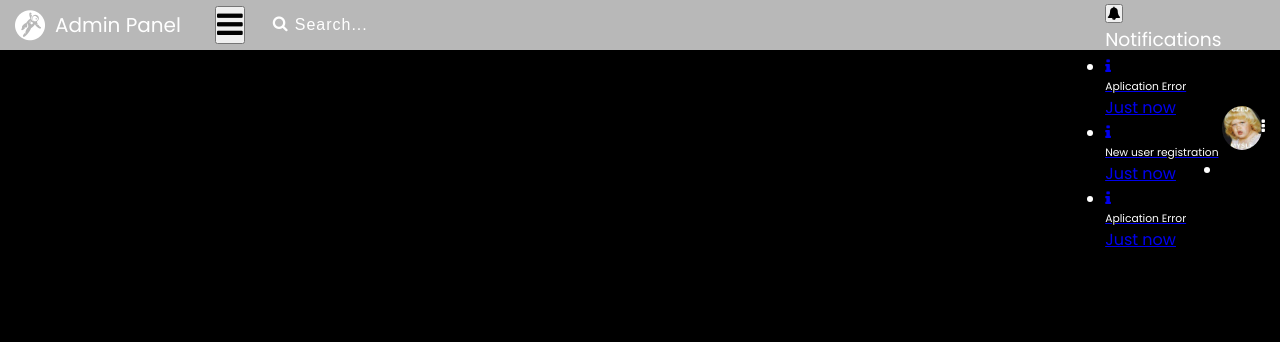
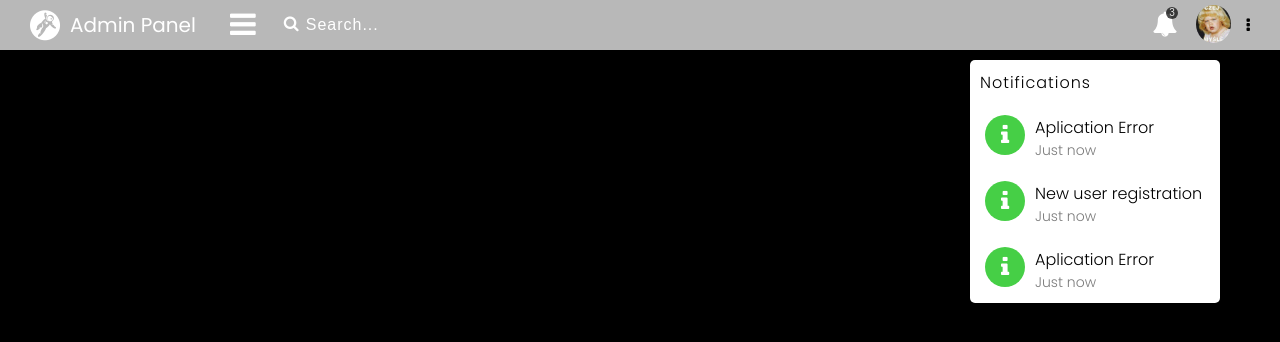
Before and after one commit to ErykFryderyk/admin-panel, a website: page index.html in a window 1280 px wide. Drawn offline with Linux system fonts and the light colour scheme.

Commit message:
update style

```diff
--- a/src/style/style.css
+++ b/src/style/style.css
@@ -7,7 +7,7 @@
   padding: 0; }
 
 body {
-  color: white;
+  color: black;
   background-color: #000;
   font-family: 'Poppins',
  sans-serif; }
@@ -18,7 +18,14 @@ html {
 h1, h2, h3, h4, h5, h6 {
   font-weight: normal;
   line-height: normal;
-  color: #fff; }
+  color: black; }
+
+a {
+  text-decoration: none;
+  color: white; }
+
+li {
+  list-style-type: none; }
 
 .container {
   width: 100%;
@@ -50,7 +57,7 @@ h1, h2, h3, h4, h5, h6 {
   padding: 0; }
 
 body {
-  color: white;
+  color: black;
   background-color: #000;
   font-family: 'Poppins',
  sans-serif; }
@@ -61,7 +68,14 @@ html {
 h1, h2, h3, h4, h5, h6 {
   font-weight: normal;
   line-height: normal;
-  color: #fff; }
+  color: black; }
+
+a {
+  text-decoration: none;
+  color: white; }
+
+li {
+  list-style-type: none; }
 
 .container {
   width: 100%;
@@ -89,25 +103,28 @@ h1, h2, h3, h4, h5, h6 {
   position: fixed;
   width: 100%;
   height: 50px;
-  padding: 0 15px 0 15px;
+  padding: 0 15px;
   display: grid;
-  grid-template-columns: 50px 1fr 1fr;
+  grid-template-columns: .5fr 1fr .5fr;
   background-color: #b8b8b8; }
   @media only screen and (min-width: 576px) {
     .navbar {
-      grid-template-columns: 200px 1fr 1fr; } }
+      grid-template-columns: 200px 1fr 100px;
+      padding: 0px 30px; } }
   .navbar__brand {
     display: flex;
     height: 50px;
     align-items: center; }
     .navbar__brand i {
-      font-size: 30px; }
+      font-size: 30px;
+      color: white; }
     .navbar__brand label {
+      color: white;
       font-size: 20px;
       margin-left: 10px;
       transform: translate(-100%);
       opacity: 0;
-      transition: all .3s; }
+      transition: all .3s .3s; }
       @media only screen and (min-width: 576px) {
         .navbar__brand label {
           display: block;
@@ -118,12 +135,18 @@ h1, h2, h3, h4, h5, h6 {
     align-items: center;
     height: 50px; }
     .navbar__menu .hamburger {
-      font-size: 30px; }
+      font-size: 30px;
+      cursor: pointer;
+      background-color: transparent;
+      border: none; }
+      .navbar__menu .hamburger i {
+        color: white; }
     .navbar__menu .search {
       margin-left: 20px;
       display: flex;
       position: relative; }
       .navbar__menu .search i {
+        color: white;
         position: absolute;
         top: 5px;
         left: 8px; }
@@ -145,16 +168,95 @@ h1, h2, h3, h4, h5, h6 {
   .navbar__settings {
     display: flex;
     align-items: center;
-    justify-content: end; }
+    justify-content: space-between; }
+    .navbar__settings .notification {
+      display: flex;
+      justify-content: center;
+      align-items: center; }
+      .navbar__settings .notification__wrapper {
+        position: relative;
+        width: 30px; }
+      .navbar__settings .notification__btn {
+        width: 100%;
+        height: 30px;
+        background-color: transparent;
+        border: none;
+        cursor: pointer;
+        position: relative; }
+        .navbar__settings .notification__btn i {
+          color: #fff;
+          font-size: 25px; }
+        .navbar__settings .notification__btn::before {
+          content: '3';
+          color: #e4e4e4;
+          font-size: 10px;
+          position: absolute;
+          left: 16px;
+          top: -3px;
+          width: 12px;
+          height: 12px;
+          background-color: #000000b3;
+          border-radius: 10px; }
+      .navbar__settings .notification__dropdown {
+        top: 50px;
+        left: -180px;
+        border-radius: 5px;
+        position: absolute;
+        background-color: #fff;
+        min-width: 250px;
+        height: auto; }
+        .navbar__settings .notification__dropdown .dropdown {
+          padding-top: 10px; }
+          .navbar__settings .notification__dropdown .dropdown__title {
+            color: black;
+            font-size: 16px;
+            letter-spacing: 1px;
+            font-weight: 300;
+            padding: 0px 10px;
+            margin-bottom: 10px; }
+          .navbar__settings .notification__dropdown .dropdown__items {
+            width: 100%;
+            padding: 10px 15px;
+            cursor: pointer;
+            transition: background .2s ease-in-out; }
+            .navbar__settings .notification__dropdown .dropdown__items:hover {
+              background: #e2e2e2b9; }
+            .navbar__settings .notification__dropdown .dropdown__items:last-child {
+              border-radius: 0px 0px 5px 5px; }
+            .navbar__settings .notification__dropdown .dropdown__items a {
+              display: flex;
+              width: 100%;
+              height: 100%;
+              color: black; }
+            .navbar__settings .notification__dropdown .dropdown__items i {
+              width: 40px;
+              height: 40px;
+              border-radius: 50%;
+              color: #fff;
+              text-align: center;
+              line-height: 40px;
+              font-size: 23px;
+              background-color: #46cf46; }
+            .navbar__settings .notification__dropdown .dropdown__items .item-box {
+              margin-left: 10px; }
+              .navbar__settings .notification__dropdown .dropdown__items .item-box h6 {
+                font-size: 16px;
+                font-weight: 300;
+                color: black; }
+              .navbar__settings .notification__dropdown .dropdown__items .item-box p {
+                font-size: 14px;
+                font-weight: 300;
+                color: #7c7c7c; }
     .navbar__settings .profile {
-      width: 40px;
-      height: 40px; }
+      width: 35px;
+      height: 35px;
+      transform: translateY(-3px); }
       .navbar__settings .profile img {
-        width: 100%;
-        border-radius: 50%; }
+        border-radius: 50%;
+        width: 100%; }
 
 .sidebar {
-  position: relative;
+  position: fixed;
   top: 50px;
   left: 0;
   bottom: 0;
@@ -164,6 +266,8 @@ h1, h2, h3, h4, h5, h6 {
   transition: all .3s ease-in-out; }
   .sidebar ul {
     padding: 20px 0 0 20px; }
+    .sidebar ul li a {
+      color: black; }
 
 .sidebar.toggle {
   transform: translate(-100%); }
```
